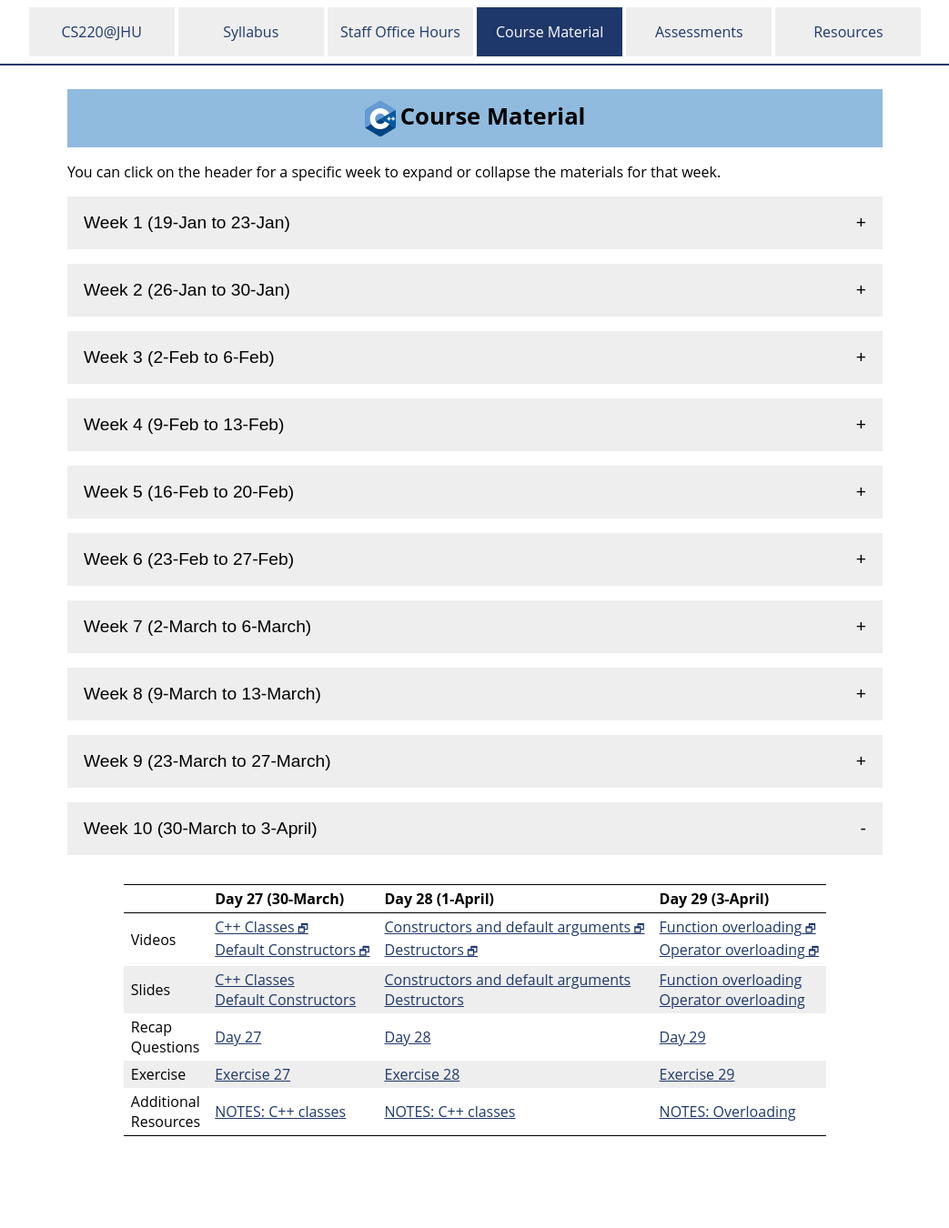
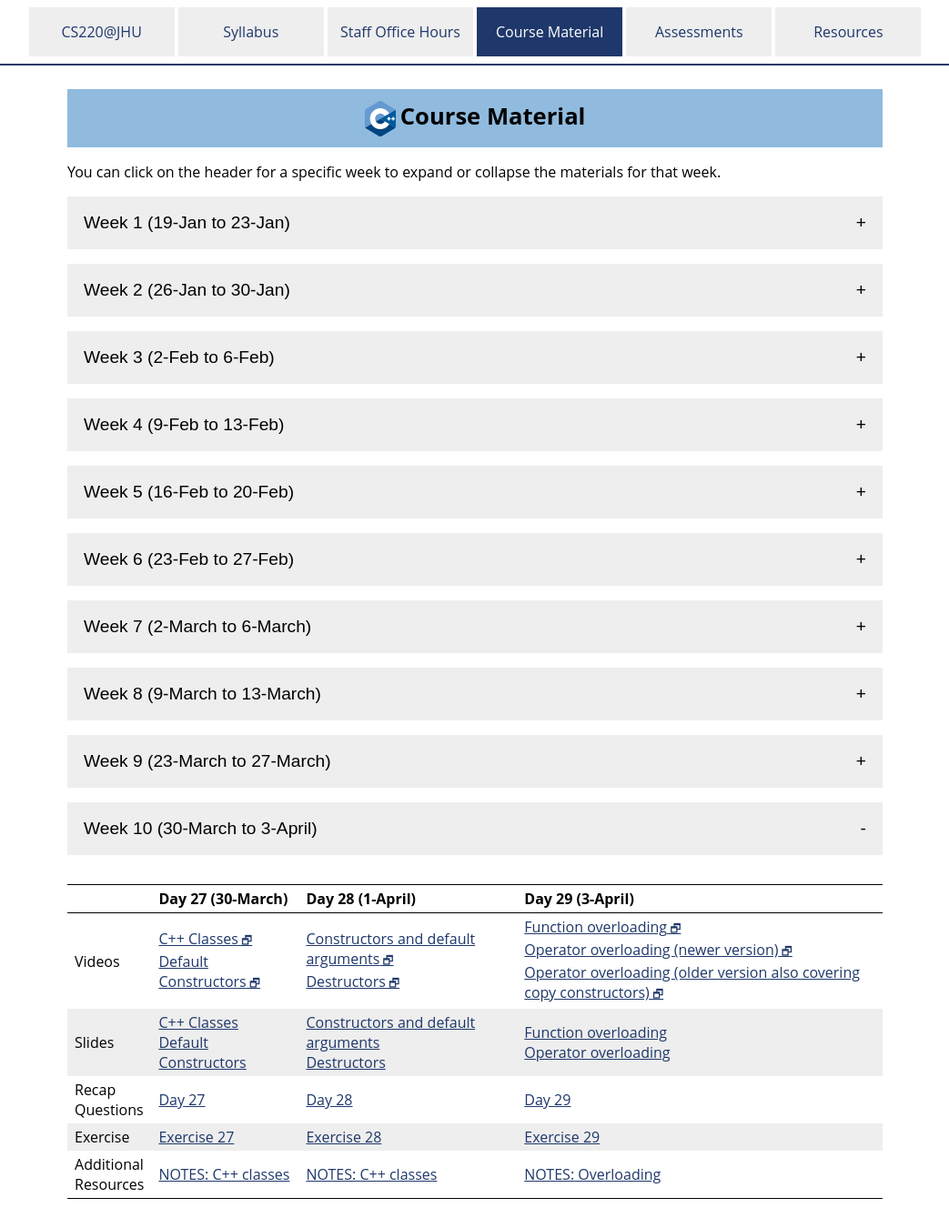
Before and after one commit to jhu-ip/cs220-sp26, a Jekyll site: the page built from material.md, in a window 1280 px wide. Shown: the whole page at 91% size, without its empty margins (118-1161 px from the left). Built offline with Jekyll 4.4.1, drawn with Linux system fonts in a browser that asks for light colours; before the commit the page ends 1281 px from its top, so only the background shows below that.

Commit message:
linked older operator overloading video for day 29; newer video skips copy constructors

```diff
--- a/material.md
+++ b/material.md
@@ -471,7 +471,9 @@ the materials for that week.
       <td>Videos</td>
       <td><a class='external' target='_blank' href='https://jh.hosted.panopto.com/Panopto/Pages/Viewer.aspx?id=5a1a7afe-6165-4e33-9567-ae230027a431'>C++ Classes</a><br><a class='external' target='_blank' href='https://jh.hosted.panopto.com/Panopto/Pages/Viewer.aspx?id=0e485b33-028d-45e6-be18-ae230027a3d3'>Default Constructors</a></td>
       <td><a class='external' target='_blank' href='https://jh.hosted.panopto.com/Panopto/Pages/Viewer.aspx?id=62080530-d06e-4a0e-be06-ae230027a050'>Constructors and default arguments</a><br><a class='external' target='_blank' href='https://jh.hosted.panopto.com/Panopto/Pages/Viewer.aspx?id=2ea9792a-afab-4319-85f1-ae2300279fe3'>Destructors</a></td>
-      <td><a class='external' target='_blank' href='https://jh.hosted.panopto.com/Panopto/Pages/Viewer.aspx?id=2c8031d1-8509-4b22-881b-ae2300279f65'>Function overloading</a><br><a class='external' target='_blank' href='https://jh.hosted.panopto.com/Panopto/Pages/Viewer.aspx?id=17d06e46-549a-4e55-a7b0-b21c016f04ac'>Operator overloading</a></td>
+      <td><a class='external' target='_blank' href='https://jh.hosted.panopto.com/Panopto/Pages/Viewer.aspx?id=2c8031d1-8509-4b22-881b-ae2300279f65'>Function overloading</a><br><a class='external' target='_blank' href='https://jh.hosted.panopto.com/Panopto/Pages/Viewer.aspx?id=17d06e46-549a-4e55-a7b0-b21c016f04ac'>Operator overloading (newer version)</a><br>
+      <a class='external' target='_blank' href='https://jh.hosted.panopto.com/Panopto/Pages/Viewer.aspx?id=ee4c0ea7-24f8-426a-9291-ae2300279f0e'>Operator overloading (older version also covering copy constructors)</a>
+      </td>
     </tr>
     <tr>
       <td>Slides</td>
```
Also changed, not shown: 1 other file.
